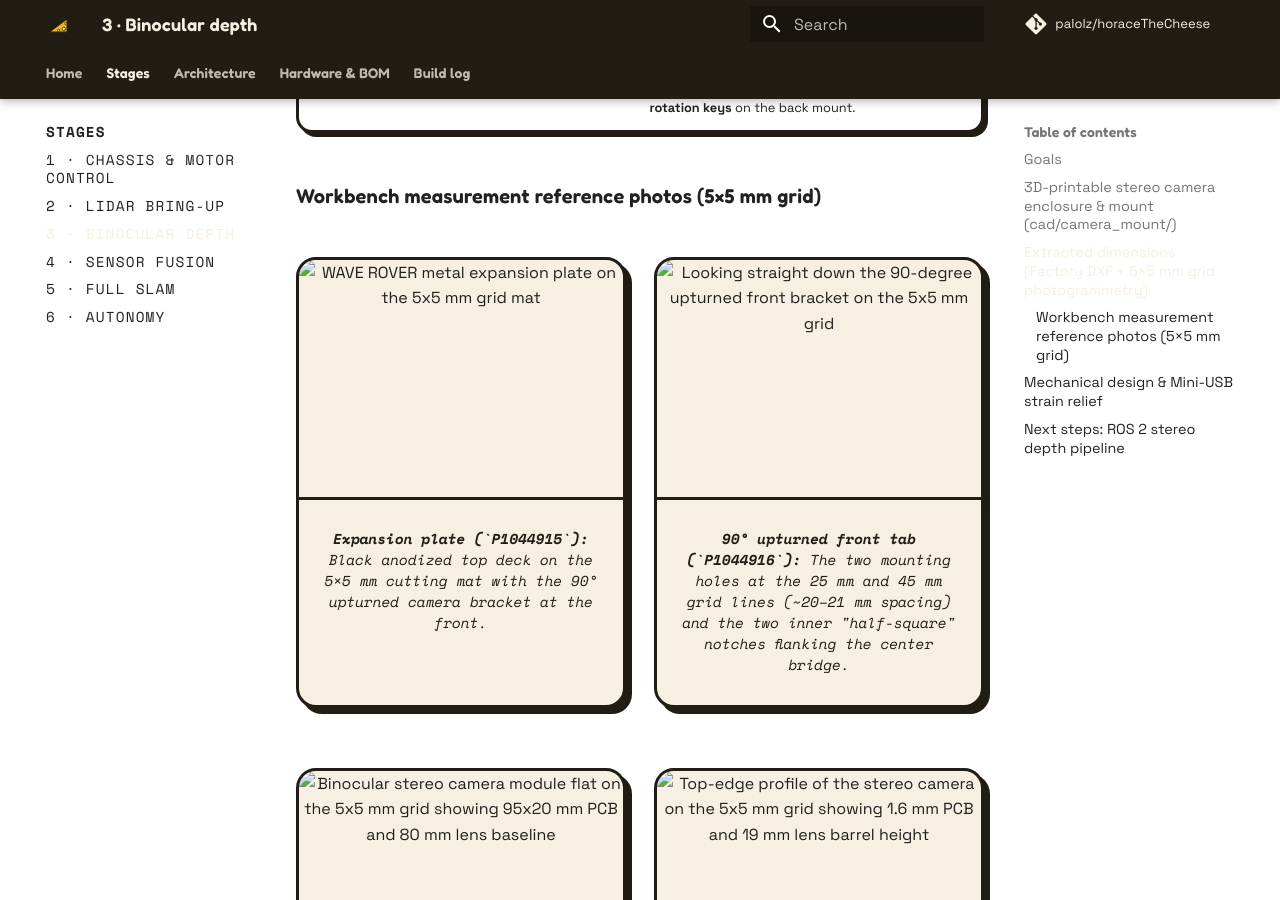
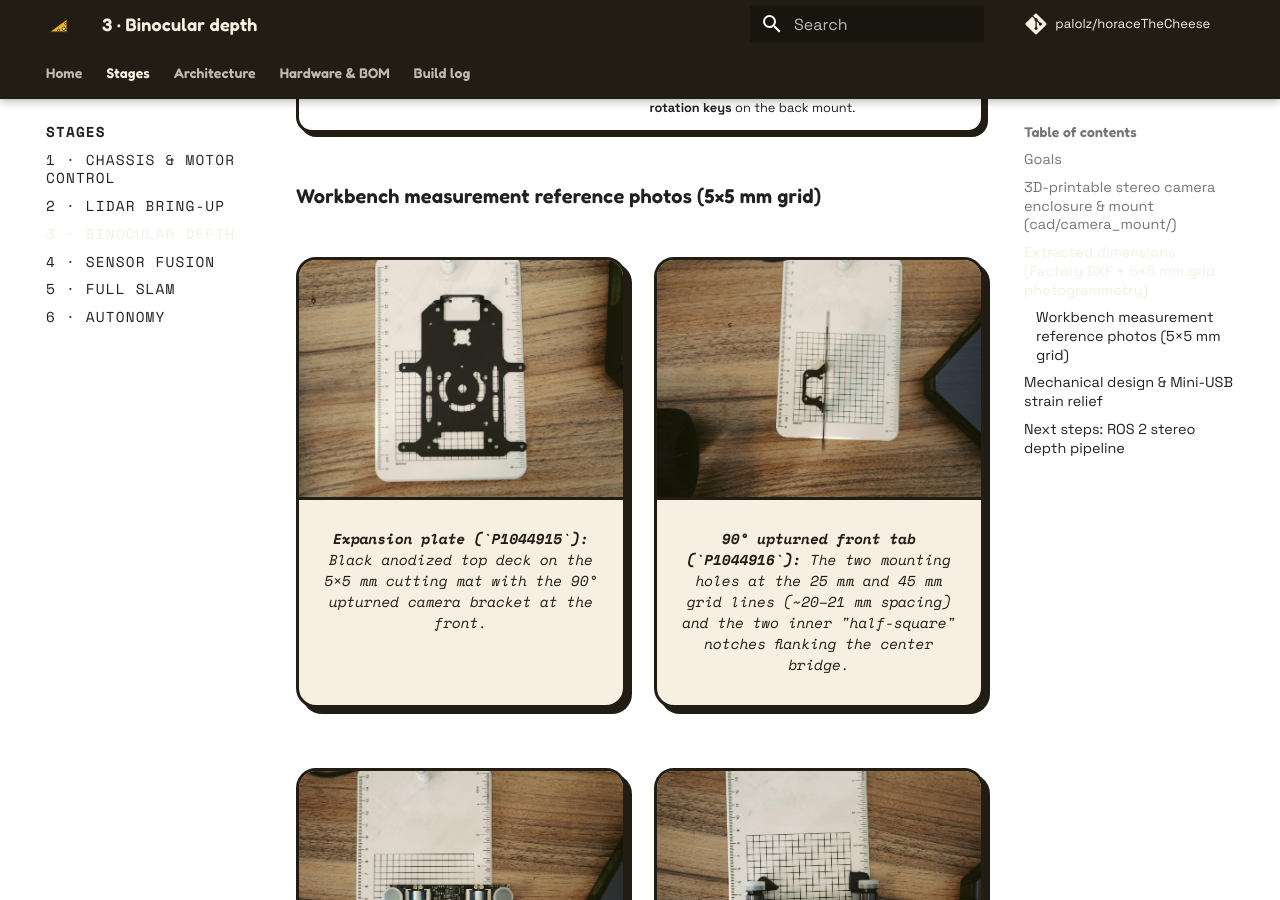
Before and after one commit to palolz/horaceTheCheese, an MkDocs documentation site: the page built from docs/stages/stage-3-depth.md, in a window 1280 px wide and 900 px high, scrolled down 4045 px. Built offline with MkDocs 1.6.1 and Material for MkDocs 9.7.7, drawn with Linux system fonts in a browser that asks for light colours; comment, search, counter and statistics services are not loaded.

Commit message:
Fix relative asset URLs in raw HTML tags on Stage 3 page
Because MkDocs builds docs/stages/stage-3-depth.md to stages/stage-3-depth/index.html, raw HTML <a href> and <img src> attributes need ../../assets/cad/ rather than ../assets/cad/.

Co-authored-by: Copilot App <223556219+Copilot@users.noreply.github.com>

```diff
--- a/docs/stages/stage-3-depth.md
+++ b/docs/stages/stage-3-depth.md
@@ -20,10 +20,10 @@ The WAVE ROVER's black anodized metal expansion plate features a **90° upturned
 To protect the exposed ribbons, lock the camera rigidly against rover vibration, and keep the Mini-USB connector from wiggling loose, we designed a **three-part, 100% support-free 3D-printable enclosure** in [`cad/camera_mount/`](https://github.com/palolz/horaceTheCheese/tree/main/cad/camera_mount):
 
 <p>
-  <a class="htc-btn htc-btn--red" href="../assets/cad/horace_cam_back_mount.stl" download>⬇ Back Mount + Clamp (.stl)</a>
-  <a class="htc-btn" href="../assets/cad/horace_cam_front_visor.stl" download>⬇ Front Retro Visor (.stl)</a>
-  <a class="htc-btn htc-btn--yellow" href="../assets/cad/horace_cam_usb_shim.stl" download>⬇ Mini-USB Shim (.stl)</a>
-  <a class="htc-btn" href="../assets/cad/generate_camera_mount.py" download>⬇ Parametric Script (.py)</a>
+  <a class="htc-btn htc-btn--red" href="../../assets/cad/horace_cam_back_mount.stl" download>⬇ Back Mount + Clamp (.stl)</a>
+  <a class="htc-btn" href="../../assets/cad/horace_cam_front_visor.stl" download>⬇ Front Retro Visor (.stl)</a>
+  <a class="htc-btn htc-btn--yellow" href="../../assets/cad/horace_cam_usb_shim.stl" download>⬇ Mini-USB Shim (.stl)</a>
+  <a class="htc-btn" href="../../assets/cad/generate_camera_mount.py" download>⬇ Parametric Script (.py)</a>
 </p>
 
 | File | Dimensions (`X × Y × Z`) | Volume / Est. Mass | Role |
@@ -58,19 +58,19 @@ We cross-referenced the official Waveshare **`WAVE_ROVER-EP_DXF`** CAD drawing a
 
 <div class="htc-photo-grid">
   <figure class="htc-photo">
-    <img src="../assets/cad/P1044915.jpg" alt="WAVE ROVER metal expansion plate on the 5x5 mm grid mat">
+    <img src="../../assets/cad/P1044915.jpg" alt="WAVE ROVER metal expansion plate on the 5x5 mm grid mat">
     <figcaption><strong>Expansion plate (`P1044915`):</strong> Black anodized top deck on the 5×5 mm cutting mat with the 90° upturned camera bracket at the front.</figcaption>
   </figure>
   <figure class="htc-photo">
-    <img src="../assets/cad/P1044916.jpg" alt="Looking straight down the 90-degree upturned front bracket on the 5x5 mm grid">
+    <img src="../../assets/cad/P1044916.jpg" alt="Looking straight down the 90-degree upturned front bracket on the 5x5 mm grid">
     <figcaption><strong>90° upturned front tab (`P1044916`):</strong> The two mounting holes at the 25 mm and 45 mm grid lines (~20–21 mm spacing) and the two inner "half-square" notches flanking the center bridge.</figcaption>
   </figure>
   <figure class="htc-photo">
-    <img src="../assets/cad/P1044927.jpg" alt="Binocular stereo camera module flat on the 5x5 mm grid showing 95x20 mm PCB and 80 mm lens baseline">
+    <img src="../../assets/cad/P1044927.jpg" alt="Binocular stereo camera module flat on the 5x5 mm grid showing 95x20 mm PCB and 80 mm lens baseline">
     <figcaption><strong>Stereo camera front (`P1044927`):</strong> <code>95.0 × 20.0 mm</code> PCB, <code>80.0 mm</code> lens center-to-center baseline, exposed blue/white FFC ribbons, 12× M2 holes, and bottom-center Mini-USB port.</figcaption>
   </figure>
   <figure class="htc-photo">
-    <img src="../assets/cad/P1044928.jpg" alt="Top-edge profile of the stereo camera on the 5x5 mm grid showing 1.6 mm PCB and 19 mm lens barrel height">
+    <img src="../../assets/cad/P1044928.jpg" alt="Top-edge profile of the stereo camera on the 5x5 mm grid showing 1.6 mm PCB and 19 mm lens barrel height">
     <figcaption><strong>Top-edge profile (`P1044928`):</strong> <code>1.6 mm</code> PCB, <code>14 × 14 mm</code> M12 lens holders, <code>19.0 mm</code> total lens + cap height, and rear SMD clearance.</figcaption>
   </figure>
 </div>
```
